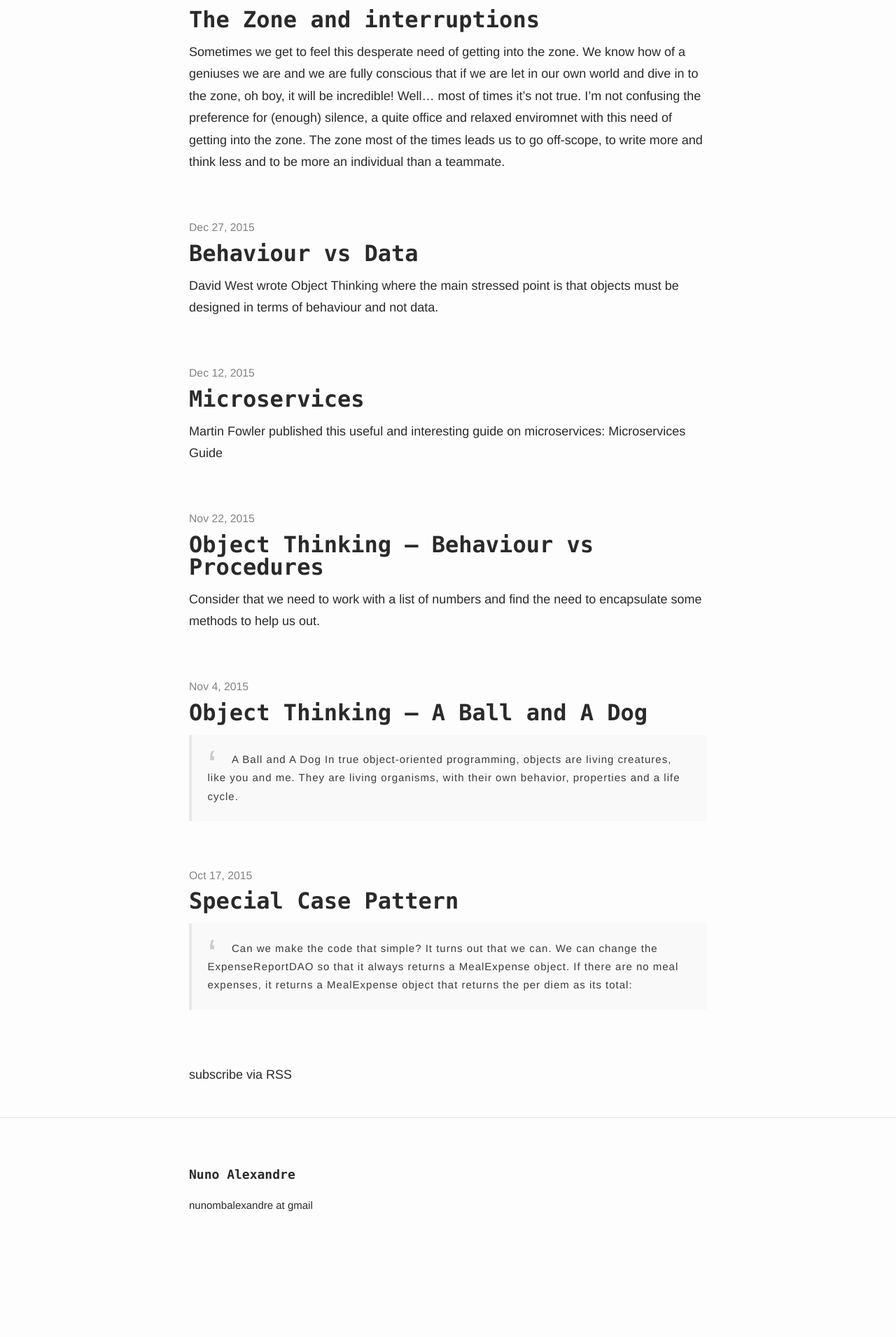
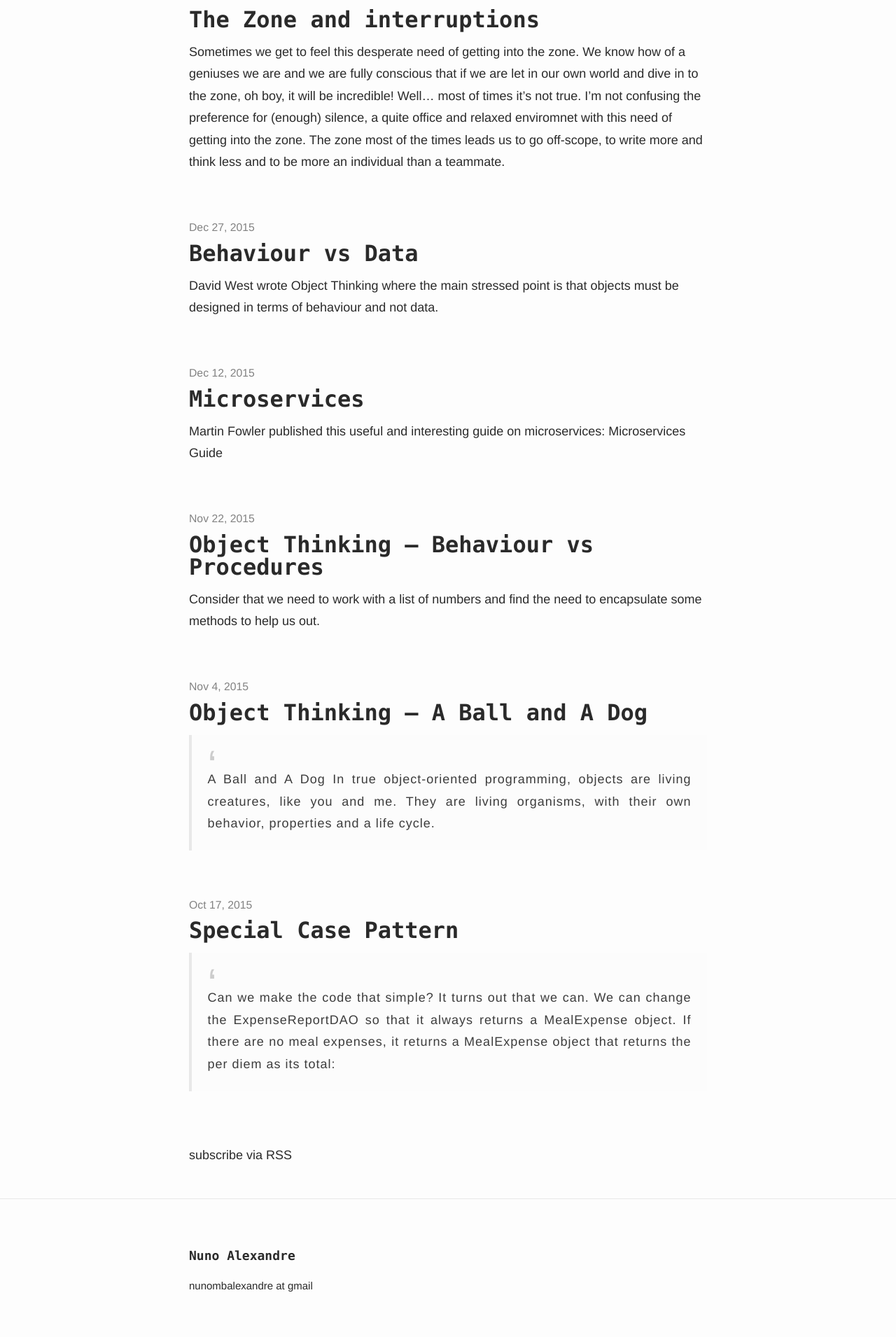
Before and after one commit to NunoAlexandre/nunoalexandre.github.io, a Jekyll site: the page built from index.html, in a window 1280 px wide. Shown: the part 2906-4816 px from the top of the page at 70% size. Built offline with Jekyll 4.4.1, drawn with Linux system fonts in a browser that asks for light colours; comment, search, counter and statistics services are not loaded; before the commit the page ends 4701 px from its top, so only the background shows below that.

Commit message:
Some styling on block quotes

```diff
--- a/_sass/_base.scss
+++ b/_sass/_base.scss
@@ -111,7 +111,7 @@ a {
  */
 blockquote {
     color: #3c3c3c;
-    background: #f9f9f9;
+    background: #fcfcfc;
     border-left: 4px solid $grey-color-light;
     padding: $spacing-unit * 0.75;
     font-size: 15px;
@@ -129,15 +129,15 @@ blockquote:before {
   color: #ccc;
   content: open-quote;
   font-size: 4em;
+  text-style: italic;
   line-height: 0.1em;
   margin-right: 0.25em;
   vertical-align: -0.4em;
 }
 blockquote p {
-  display: inline;
+  display: block;
   text-align: justify;
 }
-
 
 
 /**
--- a/_sass/_layout.scss
+++ b/_sass/_layout.scss
@@ -299,3 +299,15 @@ a.page-link:hover {
         padding-left: 50px;
     }
 }
+
+blockquote {
+    h1, h2, h3, h4, h5, h6 {
+        margin-top: 0px;
+    }
+    p {
+       font: $base-font-weight #{$base-font-size}/#{$base-line-height} $base-font-family;
+    }
+    p + p {
+        margin-bottom: 14px;
+    }
+}
```
